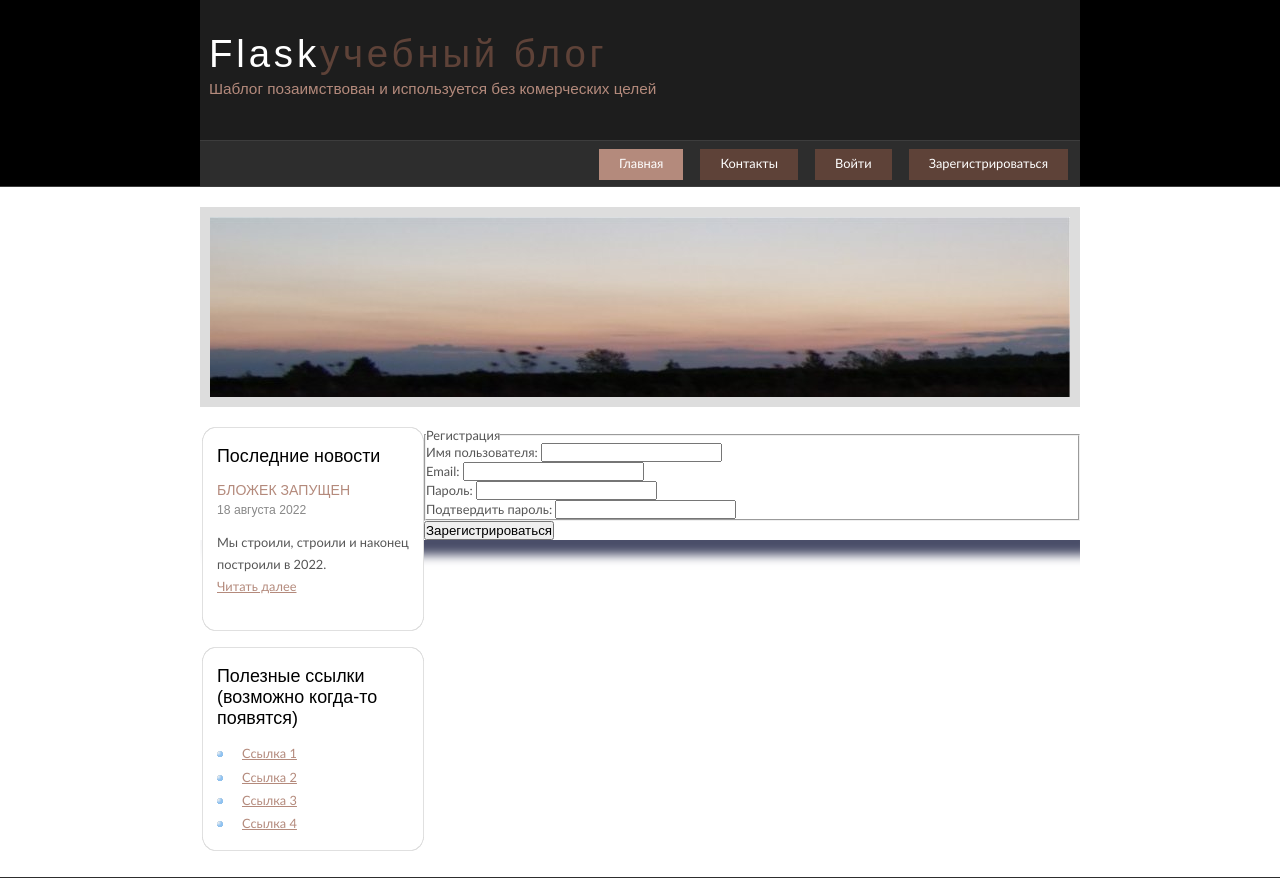
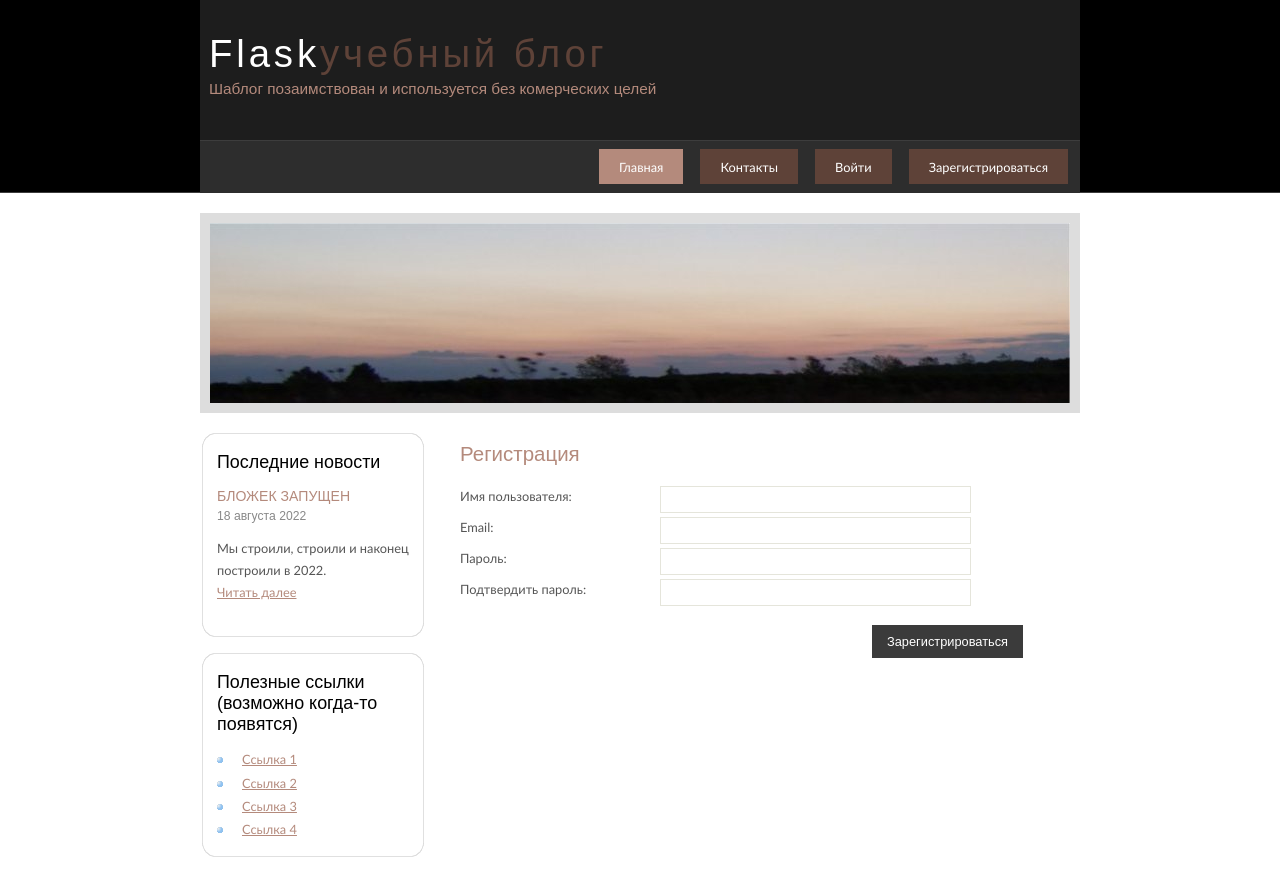
Before and after one commit to morozov1982/flask_gb_2022_08_15, a Flask app: page /register in a window 1280 px wide. Shown: the top 878 px of the page. Run offline with Flask 2, Linux system fonts and the light colour scheme; some libraries are stand-ins or nearby versions.

Commit message:
add: lesson_02 homework

```diff
--- a/flask_blog/templates/base.html
+++ b/flask_blog/templates/base.html
@@ -138,7 +138,7 @@
         #header {
             background: #000;
             border-bottom: 1px solid #3d3d3d;
-            height: 186px;
+            height: 192px; /* 186px; */
         }
 
         #banner {
@@ -192,7 +192,7 @@
 
         #menubar {
             width: 872px;
-            height: 45px;
+            height: 52px; /* 45px; */
             padding-right: 8px;
             background: #2D2D2D;
             border-top: 1px solid #3D3D3D;
@@ -215,7 +215,7 @@
             display: block;
             float: left;
             height: 20px;
-            padding: 6px 20px 5px 20px;
+            padding: 10px 20px 5px 20px; /* 6px 20px 5px 20px; */
             text-align: center;
             color: #FFF;
             text-decoration: none;
@@ -224,7 +224,7 @@
 
         ul#menu li.selected a {
             height: 20px;
-            padding: 6px 20px 5px 11px;
+            padding: 10px 20px 5px 11px; /* 6px 20px 5px 11px; */
         }
 
         ul#menu li.selected {
@@ -366,10 +366,10 @@
         .form_settings .submit {
             font: 100% arial;
             border: 0;
-            width: 99px;
-            margin: 0 0 0 212px;
+            width: auto; /* 99px;*/
+            /*margin: 0 0 0 212px;*/
             height: 33px;
-            padding: 2px 0 3px 0;
+            padding: 2px 15px 3px;/* 2px 0 3px 0; */
             cursor: pointer;
             background: #3B3B3B;
             color: #FFF;
--- a/flask_blog/templates/register.html
+++ b/flask_blog/templates/register.html
@@ -1,66 +1,64 @@
 {% extends "base.html" %}
+
 {% block content %}
-    <div class="content-section" style="box-shadow: 10px 15px 10px #4a4e69;">
+<div id="content">
     <form method="POST" action="">
         {{ form.hidden_tag() }}
-            <fieldset class="form-group">
-                <legend class="border-bottom mb-4">Регистрация</legend>
-                <div class="form-group">
-                    {{ form.username.label(class="form-control-label") }}
-
+        <h2>Регистрация</h2>
+        <div class="form_settings">
+            <p>
+                <span>{{ form.username.label }}</span>
                 {% if form.username.errors %}
-                        {{ form.username(class="form-control form-control-lg is-invalid") }}
+                    {{ form.username }}
                     <div class="invalid-feedback">
                         {% for error in form.username.errors %}
                             <span>{{ error }}</span>
                         {% endfor %}
                     </div>
                 {% else %}
-                        {{ form.username(class="form-control form-control-lg") }}
+                    {{ form.username }}
                 {% endif %}
-                </div>
-                <div class="form-group">
-                    {{ form.email.label(class="form-control-label") }}
+            </p>
+            <p>
+                <span>{{ form.email.label }}</span>
                 {% if form.email.errors %}
-                        {{ form.email(class="form-control form-control-lg is-invalid") }}
+                    {{ form.email }}
                     <div class="invalid-feedback">
                         {% for error in form.email.errors %}
                             <span>{{ error }}</span>
                         {% endfor %}
                     </div>
                 {% else %}
-                        {{ form.email(class="form-control form-control-lg") }}
+                    {{ form.email }}
                 {% endif %}
-                </div>
-                <div class="form-group">
-                    {{ form.password.label(class="form-control-label") }}
+            </p>
+            <p>
+                <span>{{ form.password.label }}</span>
                 {% if form.password.errors %}
-                        {{ form.password(class="form-control form-control-lg is-invalid") }}
+                    {{ form.password }}
                     <div class="invalid-feedback">
                         {% for error in form.password.errors %}
                             <span>{{ error }}</span>
                         {% endfor %}
                     </div>
                 {% else %}
-                        {{ form.password(class="form-control form-control-lg") }}
+                    {{ form.password }}
                 {% endif %}
-                </div>
-                <div class="form-group">
-                    {{ form.confirm_password.label(class="form-control-label") }}
+            </p>
+            <p>
+                <span>{{ form.confirm_password.label }}</span>
                 {% if form.confirm_password.errors %}
-                        {{ form.confirm_password(class="form-control form-control-lg is-invalid") }}
+                    {{ form.confirm_password }}
                     <div class="invalid-feedback">
                         {% for error in form.confirm_password.errors %}
                             <span>{{ error }}</span>
                         {% endfor %}
                     </div>
                 {% else %}
-                        {{ form.confirm_password(class="form-control form-control-lg") }}
+                    {{ form.confirm_password }}
                 {% endif %}
-                </div>
-            </fieldset>
-            <div class="form-group">
-                {{ form.submit(class="btn btn-outline-info") }}
+            </p>
+            <p style="padding-top: 15px"><span>&nbsp;</span>{{ form.submit(class="submit") }}</p>
         </div>
     </form>
 </div>
```
Also changed, not shown: flask_blog/templates/account.html (+25 -73 lines), flask_blog/templates/login.html (+20 -26 lines). Lines whose indentation alone changed are shown as unchanged.
